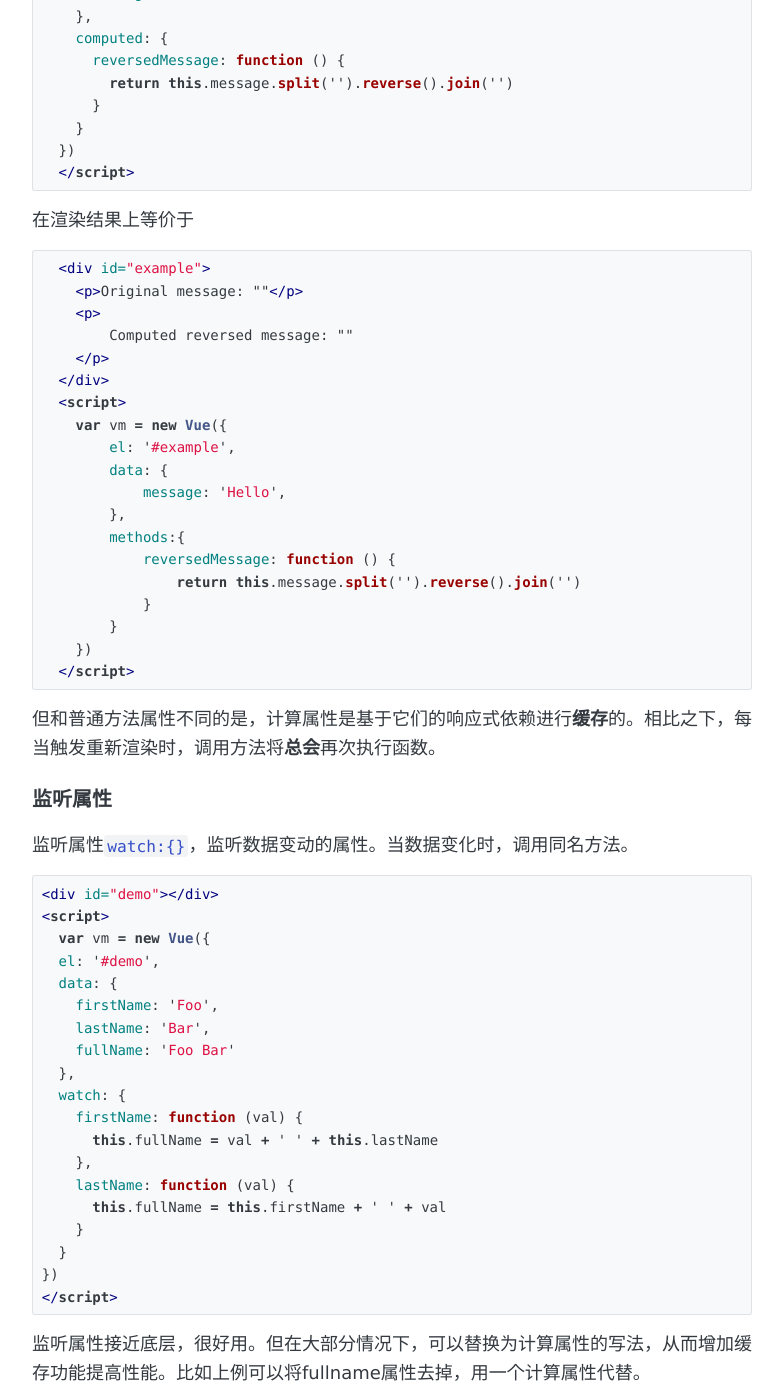
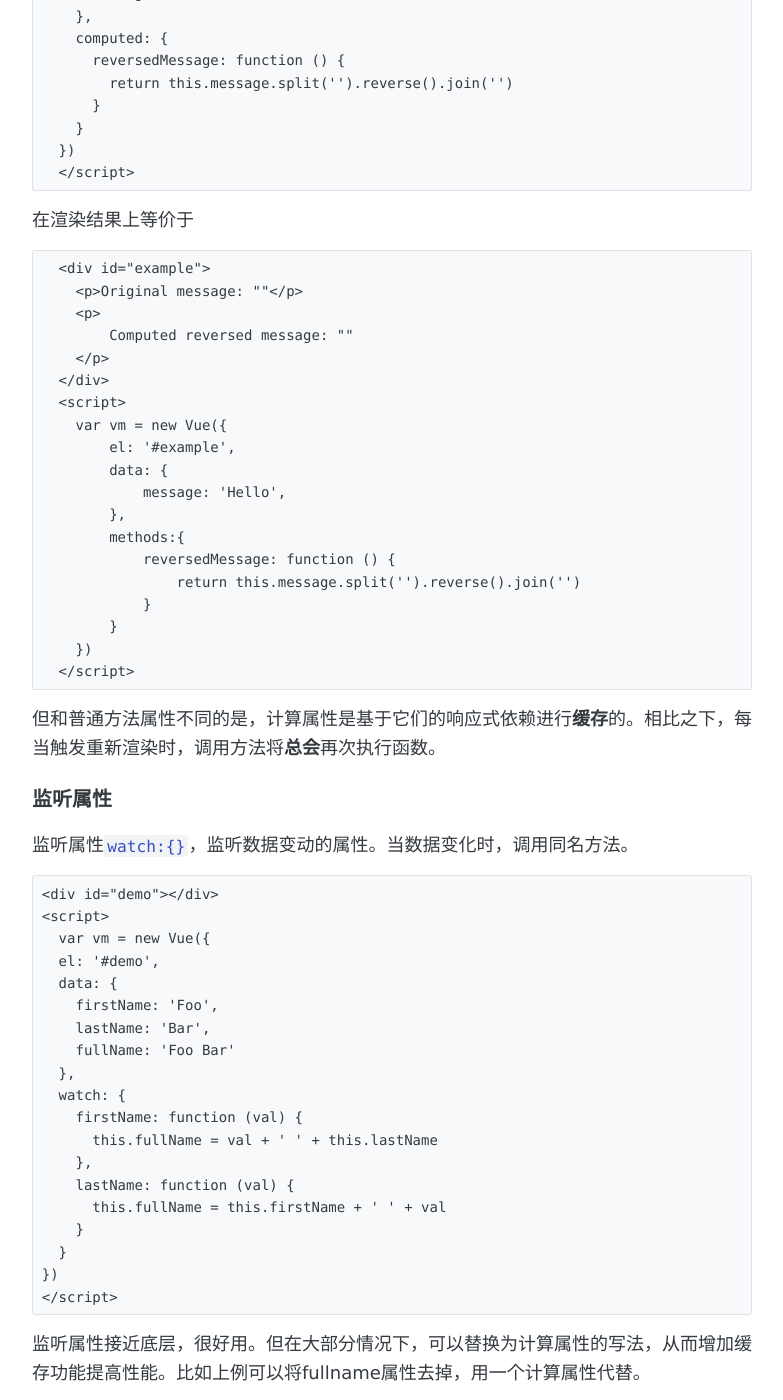
Before and after one commit to ExcitedSpider/archive.excitedspider.github.io, a Jekyll site: the page built from _posts/2019-5-29-Vue学习笔记(一).md, in a window 1280 px wide and 1400 px high, scrolled down 5647 px. Shown: the whole window, without its empty margins (248-1031 px from the left). Built offline with Jekyll 4.4.1, drawn with Linux system fonts in a browser that asks for light colours; some of the changed text lies outside the part shown.

Commit message:
2019/5/29 20:43 by

````diff
--- a/_posts/2019-5-29-Vue学习笔记(一).md
+++ b/_posts/2019-5-29-Vue学习笔记(一).md
@@ -124,8 +124,8 @@ Vue使用基于HTML的模板语法进行DOM和Vue实例的绑定，并完成渲
 
   文本插值使用双大括号语法，将会对html相关字符进行转义。
 
-```vue
-  <span>Message: {{ msg }}</span>
+```
+<span>Message: {{ msg }}</span>
 ```
 
 - `v-once`：一次性插值，不会响应式更新（指实例中的值变化，DOM中的值相应变化）
@@ -144,27 +144,27 @@ Vue使用基于HTML的模板语法进行DOM和Vue实例的绑定，并完成渲
 
   JS表达式被双大括号语法和指令语法都支持
 
-```vue
-  {{success?'YES':'NO'}}
-  <div v-bind:id="'list-' + id"></div>
+```
+{{success?'YES':'NO'}}
+<div v-bind:id="'list-' + id"></div>
 ```
 
 ### 指令
 
   插值时其实就已经包含一些指令了，比如`v-html`和`v-bind`。语法都是`v-name[:option][.modifier][=value]`
 
-```vue
-  <p v-if="seen">现在你看到我了</p>
-  <a v-bind:href="url">...</a>
-  <a v-on:click="doSomething">...</a>
+```
+<p v-if="seen">现在你看到我了</p>
+<a v-bind:href="url">...</a>
+<a v-on:click="doSomething">...</a>
 ```
 
 #### 动态参数
 
   从2.6开始，指令中的option可以动态求值了，语法是用方括号包裹：
 
-```vue
-  <a v-on:[eventname]="doSomething"> ... </a>
+```
+<a v-on:[eventname]="doSomething"> ... </a>
 ```
 
   动态参数语法有一些限制：
@@ -179,8 +179,8 @@ Vue使用基于HTML的模板语法进行DOM和Vue实例的绑定，并完成渲
 
   修饰符是以`[.modifier]`指明的后缀，在一些指令中会有用，比如：
 
-```html
-  <form v-on:submit.prevent="onSubmit">...</form>
+```
+<form v-on:submit.prevent="onSubmit">...</form>
 ```
 
   `.prevent`意思是触发事件前先调用`event.preventDefault()`
@@ -197,7 +197,7 @@ Vue例中的属性`computed`，就是计算属性，形式类似于Getter函数
 
 在最终视觉效果来看，计算属性和Vue实例中的方法属性`method:{}`相同，只是模板中不用写`()`。
 
-```vue
+```
   <div id="example">
     <p>Original message: "{{ message }}"</p>
     <p>
@@ -221,7 +221,7 @@ Vue例中的属性`computed`，就是计算属性，形式类似于Getter函数
 
   在渲染结果上等价于
 
-```vue
+```
   <div id="example">
     <p>Original message: "{{ message }}"</p>
     <p>
@@ -249,7 +249,7 @@ Vue例中的属性`computed`，就是计算属性，形式类似于Getter函数
 
 监听属性`watch:{}`，监听数据变动的属性。当数据变化时，调用同名方法。
 
-```vue
+```
 <div id="demo">{{ fullName }}</div>
 <script>
   var vm = new Vue({
@@ -309,7 +309,7 @@ computed: {
 
 对象语法为：
 
-```vue
+```
 <div v-bind:class="{ active: isActive }"></div>
 ```
 
@@ -321,7 +321,7 @@ data: {
 
 渲染为：
 
-```vue
+```
 <div class=active></div>
 ```
 
@@ -329,7 +329,7 @@ data: {
 
 数组语法为：
 
-```vue
+```
 <div v-bind:class="[activeClass, errorClass]"></div>
 ```
 
@@ -342,7 +342,7 @@ data: {
 
 渲染为：
 
-```vue
+```
 <div class="active text-danger"></div>
 ```
 
@@ -354,7 +354,7 @@ data: {
 
 多重值用于响应不同的浏览器环境，比如：
 
-```vue
+```
 <div :style="{ display: ['-webkit-box', '-ms-flexbox', 'flex'] }"></div>
 ```
 
````
